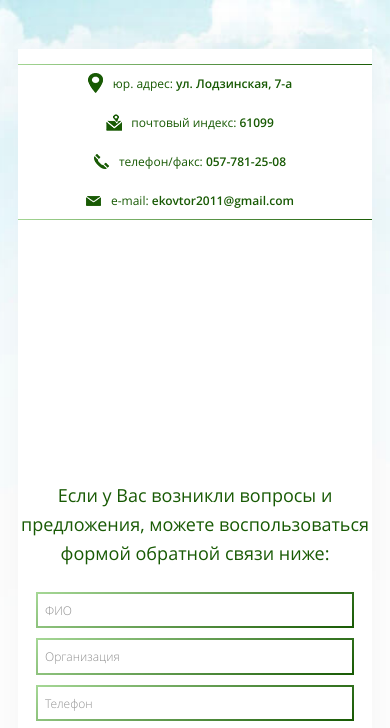
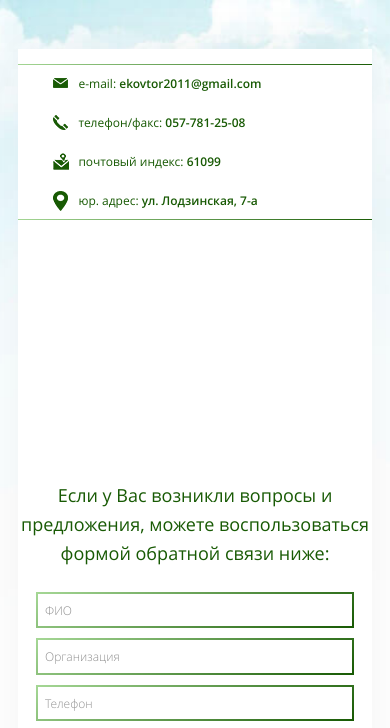
Before and after one commit to OlegMarchenko/ecovtor, a plain HTML site: page contacts.html in a window 390 px wide. Shown: the part 87-815 px from the top of the page. Drawn offline with Linux system fonts and the light colour scheme; some packages are replaced by stand-ins of ours; files whose address does not match are found by name.

Commit message:
fix contacts

```diff
--- a/css/_media.scss
+++ b/css/_media.scss
@@ -231,6 +231,13 @@
       width: 100%;
     }
   }
+  .navbar_contacts {
+    flex-direction: column-reverse;
+    align-items: center;
+    > li {
+      width: 80%;
+    }
+  }
 }
 
 @media screen and (max-width: 480px) {
--- a/css/_sections.scss
+++ b/css/_sections.scss
@@ -10,6 +10,7 @@ h1 {
   color: $brand_color;
   text-align: center;
   padding-top: 30px;
+  text-shadow: 5px -1px 15px rgba(255, 255, 255, 1);
 }
 
 .main-page-wrapper {
```
Also changed, not shown: css/main.css, 2 other files.
